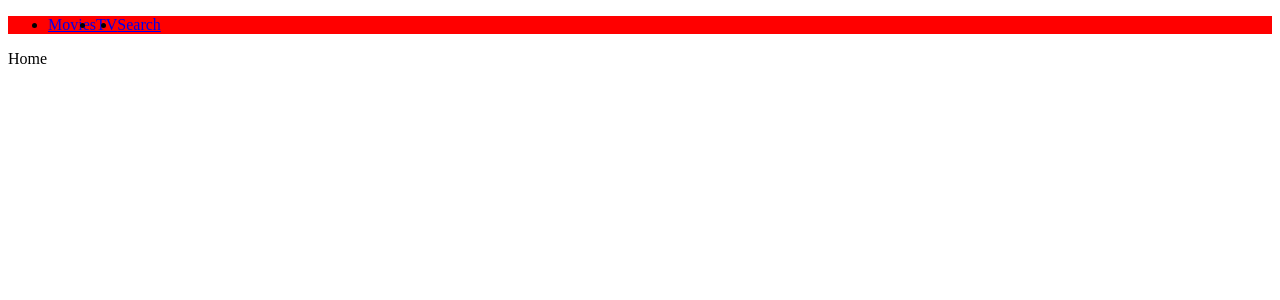
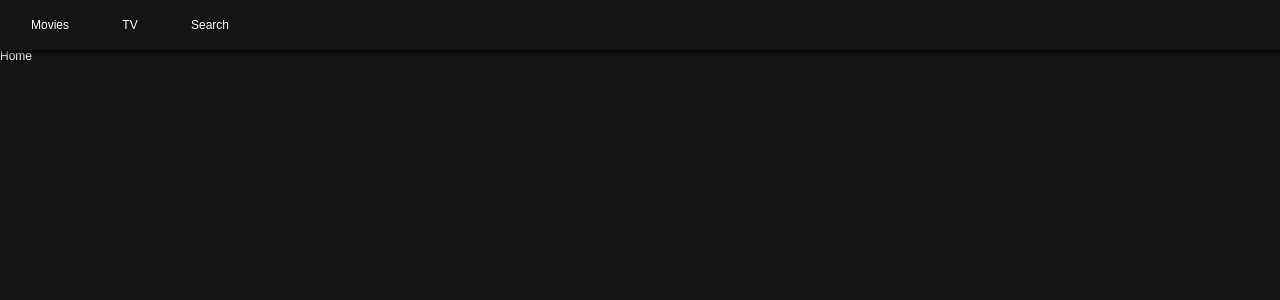
Before and after one commit to Jihyun85/myflix, a React (Create React App) app: page / in a window 1280 px wide. Shown: the top 300 px of the page. Built offline with nearby package versions, Linux system fonts and the light colour scheme.

Commit message:
#3.3 GlobalStyles and Header

```diff
--- a/package.json
+++ b/package.json
@@ -12,6 +12,7 @@
     "react-router-dom": "^5.2.0",
     "react-scripts": "4.0.3",
     "styled-components": "^5.2.1",
+    "styled-reset": "^4.3.4",
     "web-vitals": "^1.1.1"
   },
   "scripts": {
--- a/src/Components/App.js
+++ b/src/Components/App.js
@@ -1,11 +1,13 @@
 import React, { Component } from "react";
 import Router from "Components/Router";
+import GlobalStyles from "Components/GlobalStyles";
 
 class App extends Component {
   render() {
     return (
       <>
         <Router />
+        <GlobalStyles />
       </>
     );
   }
--- /dev/null
+++ b/src/Components/GlobalStyles.js
@@ -0,0 +1,22 @@
+import { createGlobalStyle } from "styled-components";
+import reset from "styled-reset";
+
+const globalStyles = createGlobalStyle`
+  ${reset};
+  a{
+    text-decoration: none;
+    color: inherit;
+  }
+  *{
+    box-sizing: border-box;
+  }
+  body{
+    padding-top: 50px;
+    color: white;
+    background-color:rgba(20, 20, 20, 1);
+    font-size: 12px;
+    font-family: Arial, Helvetica, sans-serif;
+  }
+`;
+
+export default globalStyles;
--- a/src/Components/Header.js
+++ b/src/Components/Header.js
@@ -3,19 +3,35 @@
 import styled from "styled-components";
 
 const Header = styled.header`
-  background-color: red;
+  position: fixed;
+  top: 0;
+  left: 0;
+  width: 100%;
+  height: 50px;
+  display: flex;
+  align-items: center;
+  padding: 0 10px;
+  color: white;
+  background-color: rgba(20, 20, 20, 0.8);
+  z-index: 10;
+  box-shadow: 0px 1px 5px 2px rgba(0, 0, 0, 0.8);
 `;
 
 const List = styled.ul`
   display: flex;
-  &:hover {
-    background-color: blue;
-  }
 `;
 
-const Item = styled.li``;
+const Item = styled.li`
+  width: 80px;
+  text-align: center;
+`;
 
-const SLink = styled(Link)``;
+const SLink = styled(Link)`
+  display: flex;
+  justify-content: center;
+  align-items: center;
+  height: 50px;
+`;
 
 export default () => (
   <Header>
```
Also changed, not shown: 1 other file (tests, documents, lock files or other folders).
